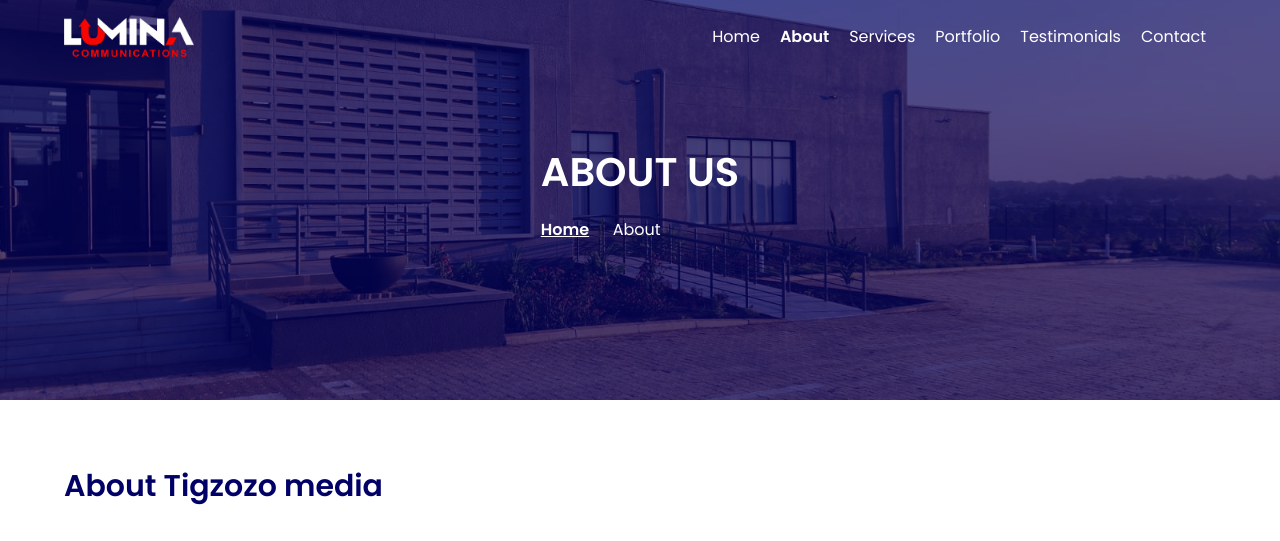
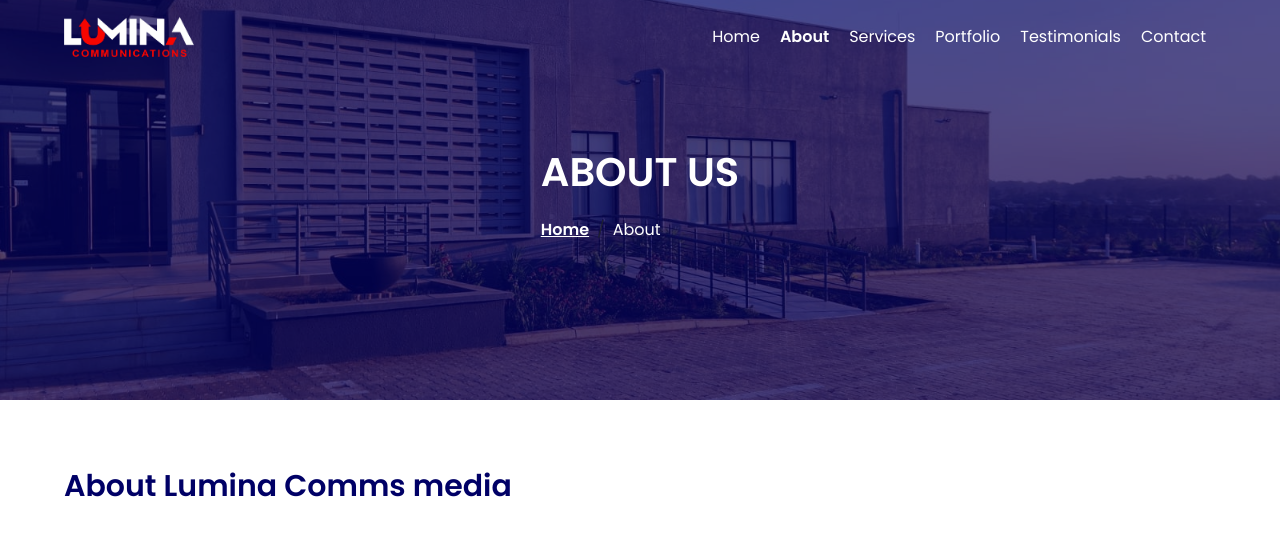
Before and after one commit to Dylanrusere/Lumina-Communications, a plain HTML site: page about.html in a window 1280 px wide. Shown: the top 541 px of the page. Drawn offline with nearby package versions, Linux system fonts and the light colour scheme.

Commit message:
on portfolio page

```diff
--- a/about.html
+++ b/about.html
@@ -59,7 +59,7 @@
     <section id="about_section">
         <div class="overall_container">
             <div class="head_div">
-                <p class="head_about overall_heads">About Tigzozo media</p>
+                <p class="head_about overall_heads">About Lumina Comms media</p>
             </div>
             <div class="grid_container_about">
                 <div class="par">
```
